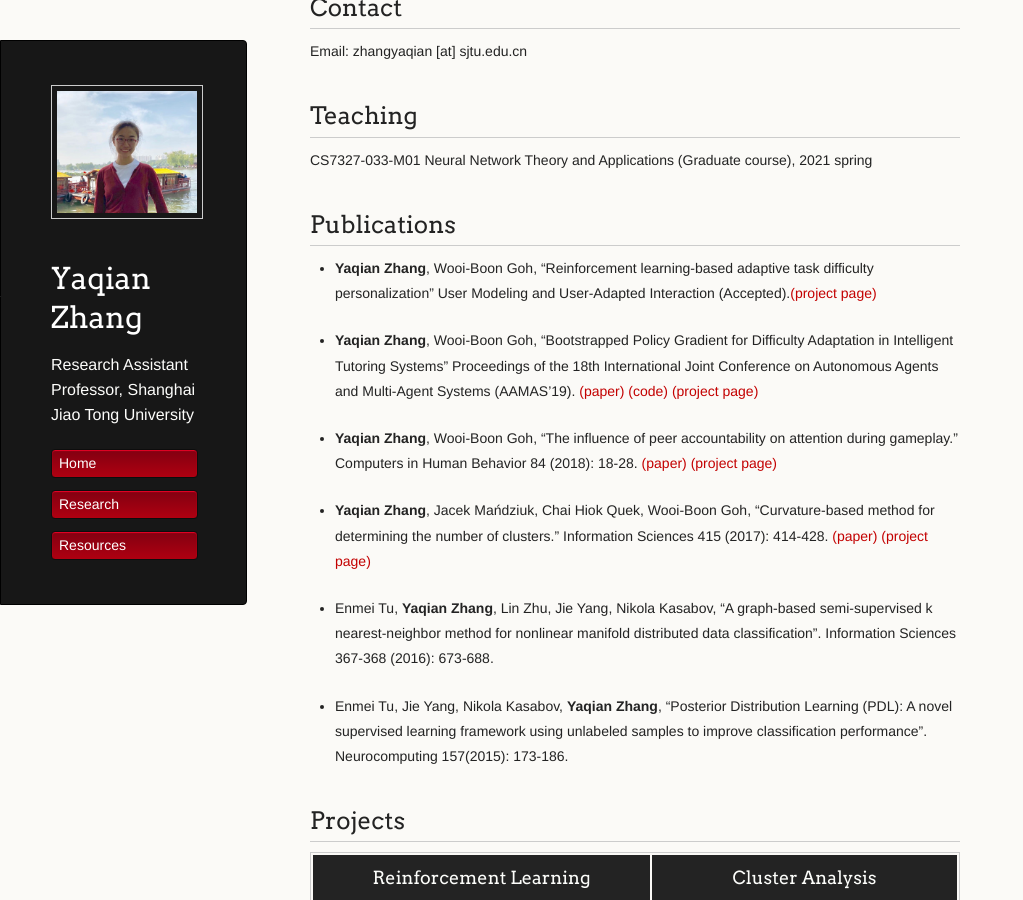
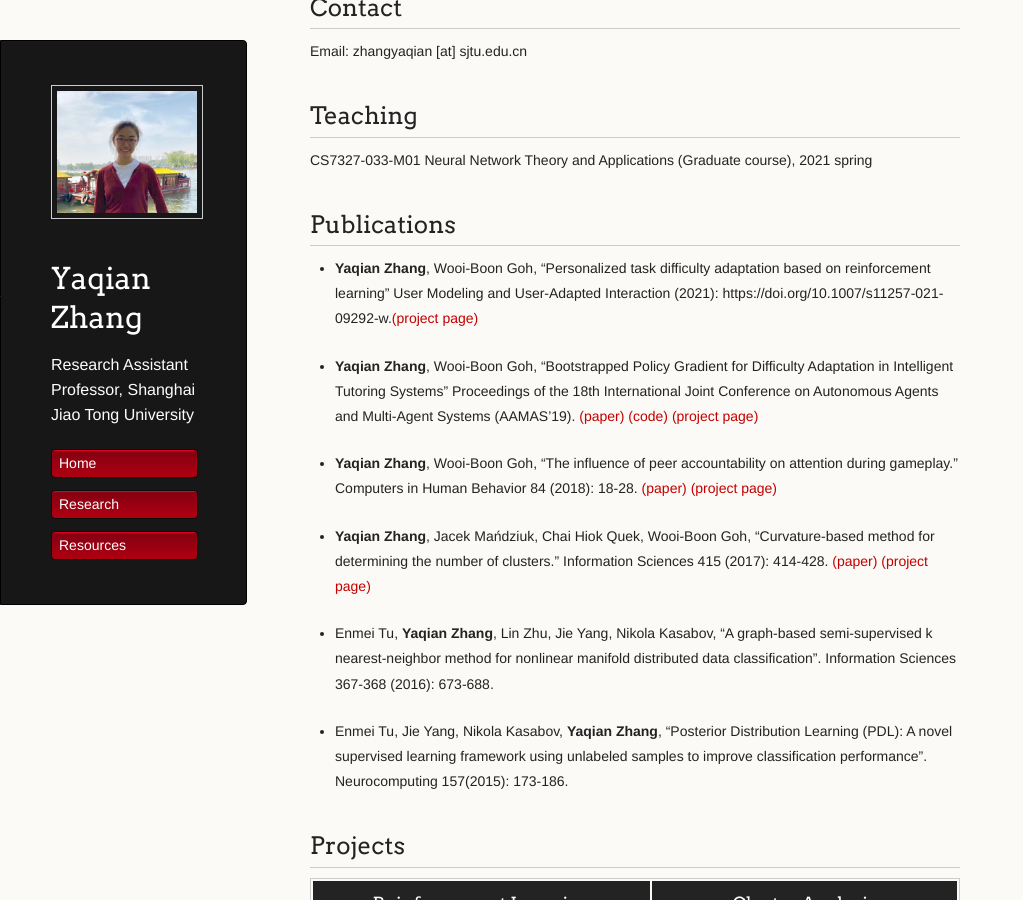
Before and after one commit to YaqianZhang/yaqianzhang.github.io, a Jekyll site: the page built from index.md, in a window 1280 px wide and 900 px high, scrolled down 1039 px. Shown: the whole window, without its empty margins (0-1023 px from the left). Built offline with Jekyll 4.4.1, drawn with Linux system fonts in a browser that asks for light colours; a script that is not in the unit is left out; our own code applies the rules of GitHub Pages for plain Markdown files.

Commit message:
Update index.md

```diff
--- a/index.md
+++ b/index.md
@@ -33,7 +33,7 @@ Email: zhangyaqian [at] sjtu.edu.cn
 CS7327-033-M01 Neural Network Theory and Applications (Graduate course), 2021 spring
 
 ## Publications
-* **Yaqian Zhang**, Wooi-Boon Goh, "Reinforcement learning-based adaptive task difficulty personalization" User Modeling and User-Adapted Interaction (Accepted).[(project page)](https://yaqianzhang.github.io/2018/06/30/difficulty-adjustment-for-visual-memory-training.html)
+* **Yaqian Zhang**, Wooi-Boon Goh, "Personalized task difficulty adaptation based on reinforcement learning" User Modeling and User-Adapted Interaction (2021): https://doi.org/10.1007/s11257-021-09292-w.[(project page)](https://yaqianzhang.github.io/2018/06/30/difficulty-adjustment-for-visual-memory-training.html)
 
 * **Yaqian Zhang**, Wooi-Boon Goh, "Bootstrapped Policy Gradient for Difficulty Adaptation in Intelligent Tutoring Systems" Proceedings of the 18th International Joint Conference on Autonomous Agents and Multi-Agent Systems (AAMAS'19). [(paper)](papers/19_YaqianZhang_BootstrappedPolicyGradient_aamas.pdf) [(code)](https://github.com/YaqianZhang/Bootstrapped-policy-gradient-for-difficutly-adaptation) [(project page)](https://yaqianzhang.github.io/2018/06/30/boostrapped-policy-gradient.html)
 
```
